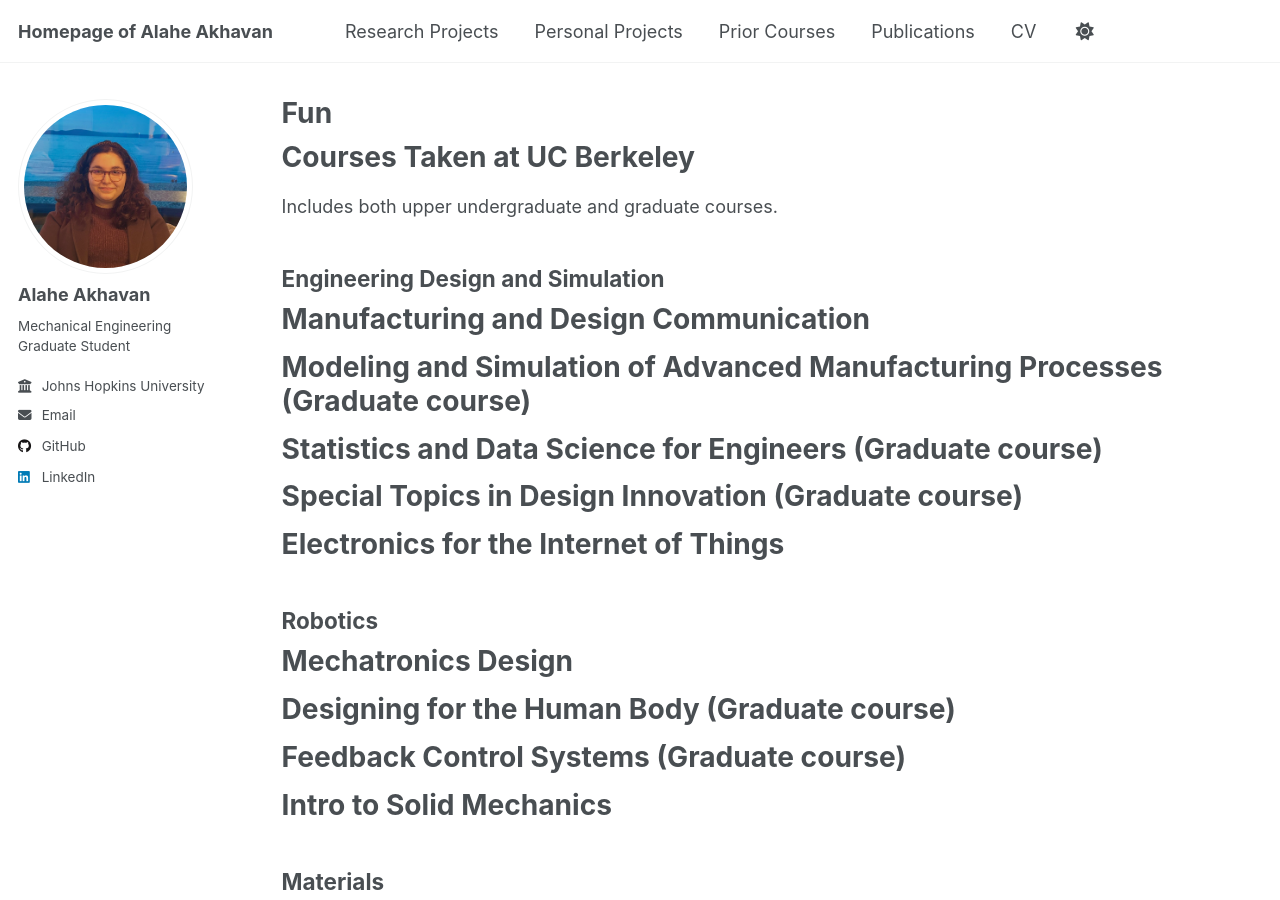
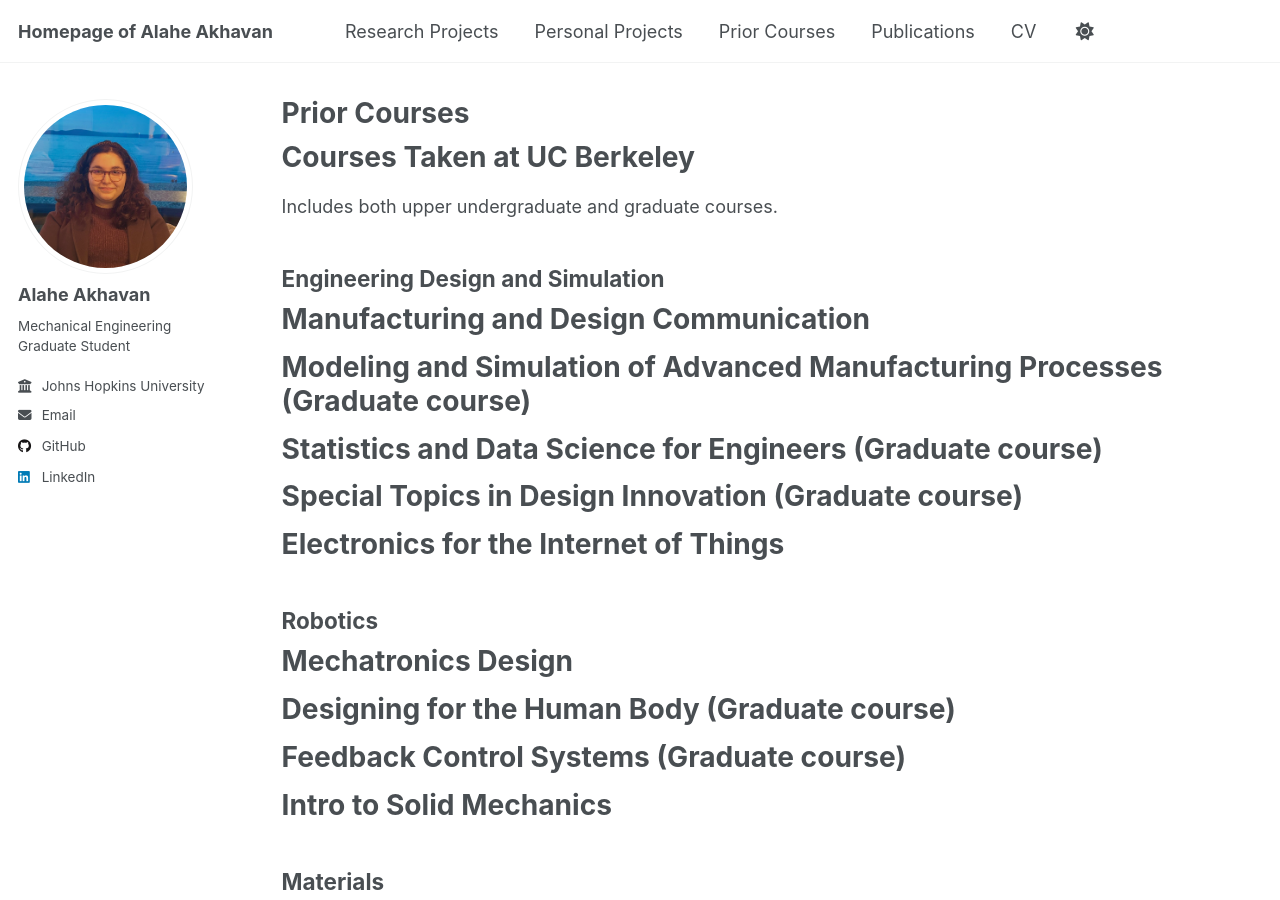
Before and after one commit to Akhavana/akhavana.github.io, a Jekyll site: the page built from _pages/fun.md, in a window 1280 px wide and 900 px high. Built offline with Jekyll 4.4.1, drawn with Linux system fonts in a browser that asks for light colours; a script that is not in the unit is left out.

Commit message:
Update fun.md

```diff
--- a/_pages/fun.md
+++ b/_pages/fun.md
@@ -1,6 +1,6 @@
 ---
 layout: archive
-title: "Fun"
+title: "Prior Courses"
 permalink: /fun/
 author_profile: true
 ---
```
